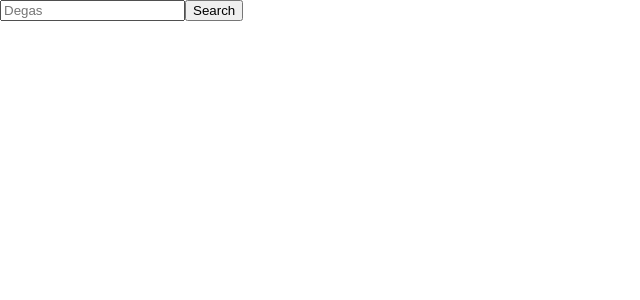
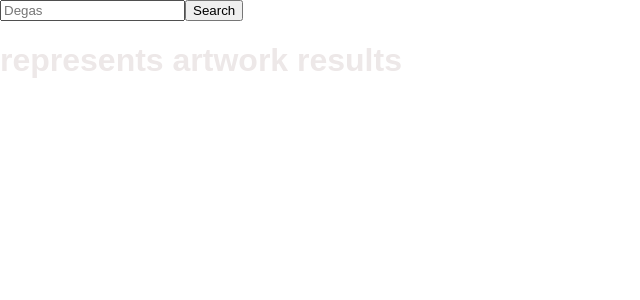
Before and after one commit to moodymango/CurateMe, a React app: page /search in a window 1280 px wide. Shown: the top 300 px of the page, without its empty margins (0-640 px from the left). Built offline with nearby package versions, Linux system fonts and the light colour scheme.

Commit message:
got child component in search results to render properly in searchParent container

```diff
--- a/client/components/api/axios.js
+++ b/client/components/api/axios.js
@@ -2,5 +2,8 @@ import axios from 'axios';
 //we set up this config so that all calls made will require the uri for the http calls, without full url
 //set base url for full application so we don't have to keep typing this elsewhere
 export default axios.create({
-  baseURL: 'http://localhost:5050/'
+  //developer mode:
+  baseURL: 'http://localhost:8080/'
+  //production mode:
+  // baseURL: 'http://localhost:5050/'
 });
--- /dev/null
+++ b/client/components/searchResults.jsx
@@ -0,0 +1,19 @@
+import React, { useState, useEffect} from 'react';
+
+const SearchResults = (props) => {
+    const {searchResults} = props;
+    //going to render an array of smaller card components, each containing artwork info
+        //need to iterate through search result array, rendering a new card component each time, making sure to pass down relevant info pertaining to artwork.
+    const artworkCards = [];
+        artworkCards.forEach((el) => {
+            //here is where we will render the artworks, make sure to put a key on to know which to identify
+        })
+    return (
+        <div className='search-results'>
+            <h1>represents artwork results</h1>
+            {/* {artworkCards} */}
+        </div>
+    )
+}
+
+export default SearchResults;
--- a/client/containers/searchContainer.jsx
+++ b/client/containers/searchContainer.jsx
@@ -2,7 +2,7 @@ import React, { useState, useEffect} from 'react';
 import axios from '../components/api/axios';
 
 //import children components
-
+import SearchResults from '../components/searchResults.jsx';
 
 const SearchContainer= (props) => {
     //set initial state of search bar to empty string
@@ -16,7 +16,7 @@ const SearchContainer= (props) => {
      const fetchData = async () => {
         try{
             //within axios.post, need to define search url for backend
-            const searchResults = await axios.post('/search',
+            const apiResults = await axios.post('/search',
               //need to provide payload(data we're sending to backend)
               //need to make sure the properties match the properties i've defined in my backend
               JSON.stringify({searchReq}),
@@ -25,7 +25,9 @@ const SearchContainer= (props) => {
                 withCredentials: true
               })
               //save response data to searchResults state array
-              setResults(searchResults.data);
+              //I am successfully saving state, but only saving 5 pieces when I should be saving 10.
+              setResults(apiResults.data);
+            //  setResults(searchResults => [...searchResults, apiResults.data])
           }
           catch (err) {
             if(err.response){
@@ -38,18 +40,26 @@ const SearchContainer= (props) => {
   //allows user to make calls via the api!
   const handleSubmit = async (e) => {
     e.preventDefault();
-    //will make call to axios to make call to backend
-    fetchData()
+    //will make call to axios to make call to backend and set state
+     fetchData();
+     //now need to pass down search results state to child component for this site
   }
     return (
       // <h1>Hello World </h1>
       //SEARCH BAR, since for some reason we cannot find the search component??
-      <form role = "search" onSubmit = {handleSubmit}>
-      <label htmlFor='search'>
-      <input title ="search for art" type = 'search' id = "search" onChange={(e) => setSearch(e.target.value)} value={searchReq} placeholder ="Degas" />
-      </label>
-      <button type = 'submit'>Search</button>
-      </form>
+      <div className='search-component'>
+
+          <form id = "search-form" role = "search" onSubmit = {handleSubmit}>
+            <label htmlFor='search'>
+            <input title ="search for art" type = 'search' id = "search" onChange={(e) => setSearch(e.target.value)} value={searchReq} placeholder ="Degas" />
+            </label>
+            <button type = 'submit'>Search</button>
+          </form>
+          <div id ="search-results">
+            <SearchResults searchResults = {searchResults} />
+          </div>
+      </div>
+
     )
 }
 export default SearchContainer;
```
